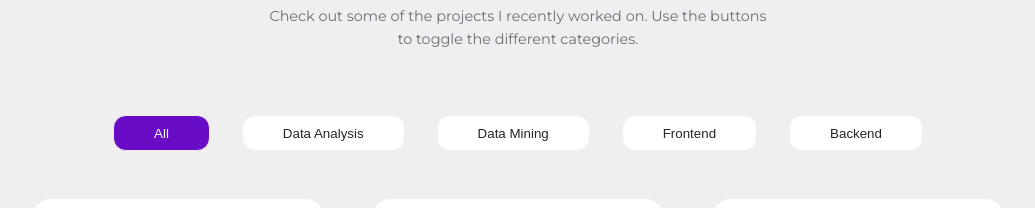
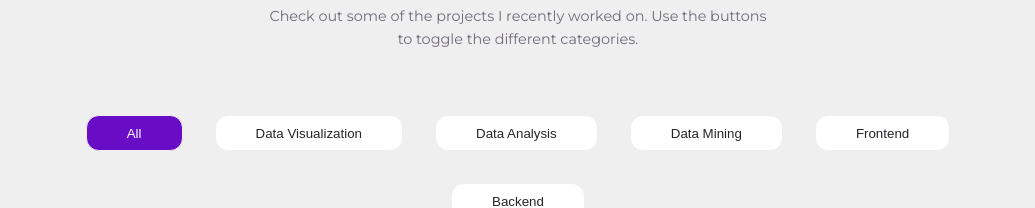
Before and after one commit to youssef-gis/reactPortfolio, a React (Create React App) app: page / in a window 1280 px wide. Shown: the part 2456-2664 px from the top of the page, without its empty margins (122-1157 px from the left). Built offline with nearby package versions, Linux system fonts and the light colour scheme.

Commit message:
Update data.js

```diff
--- a/src/sections/portfolio/data.js
+++ b/src/sections/portfolio/data.js
@@ -12,7 +12,7 @@ import Image16 from "../../assets/project16.jpg";
 const data = [
   {
   id: 1,
-  category: "data analysis",
+  category: "data visualization",
   image: Image16,
   title: "🚲 Bike Sales Dashboard",
   desc: "Developed an interactive Tableau dashboard to analyze bike sales performance across regions, product categories, and customer segments. The dashboard enables dynamic filtering and visualization of key sales indicators, helping stakeholders understand trends and opportunities.",
```
